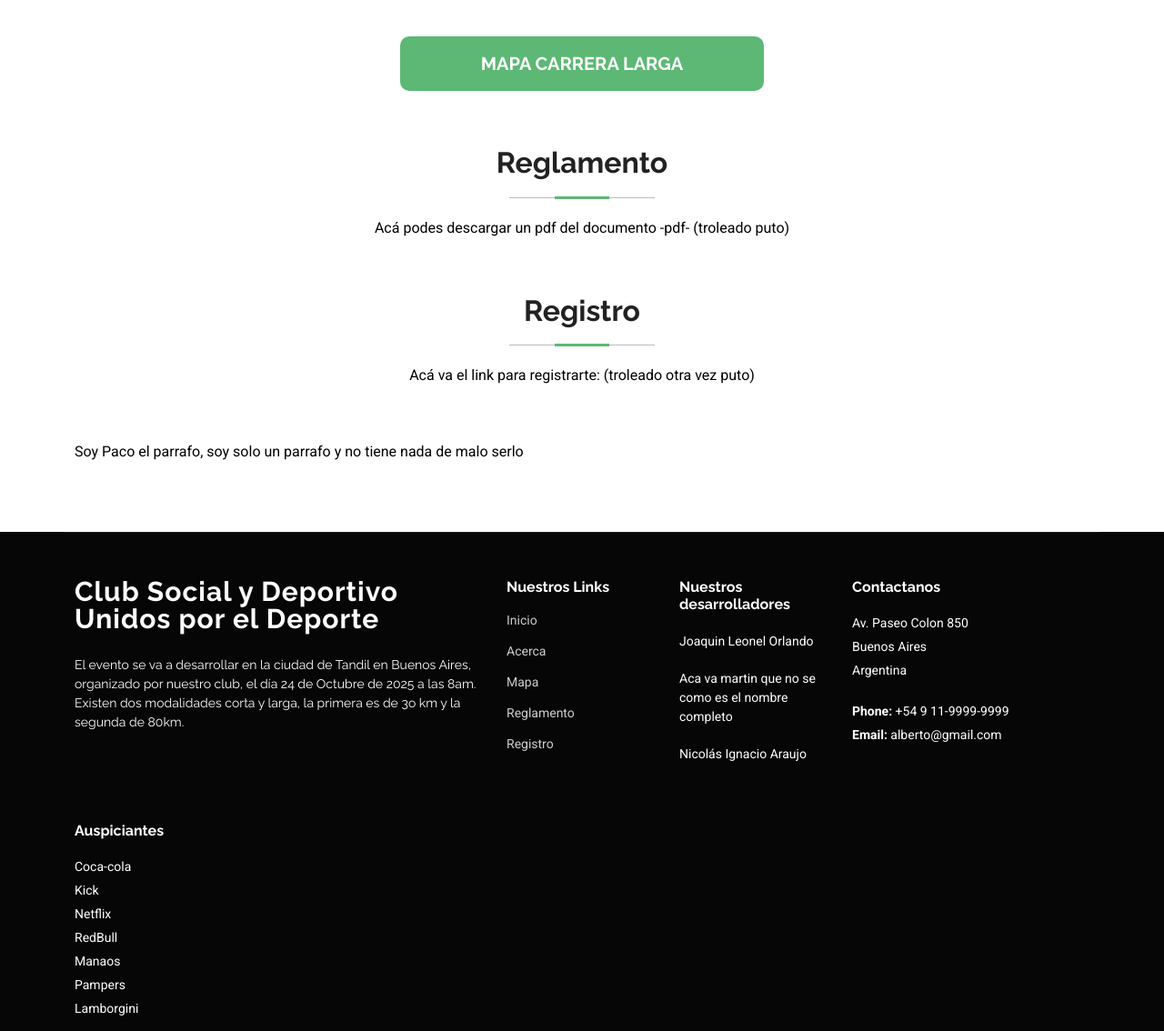
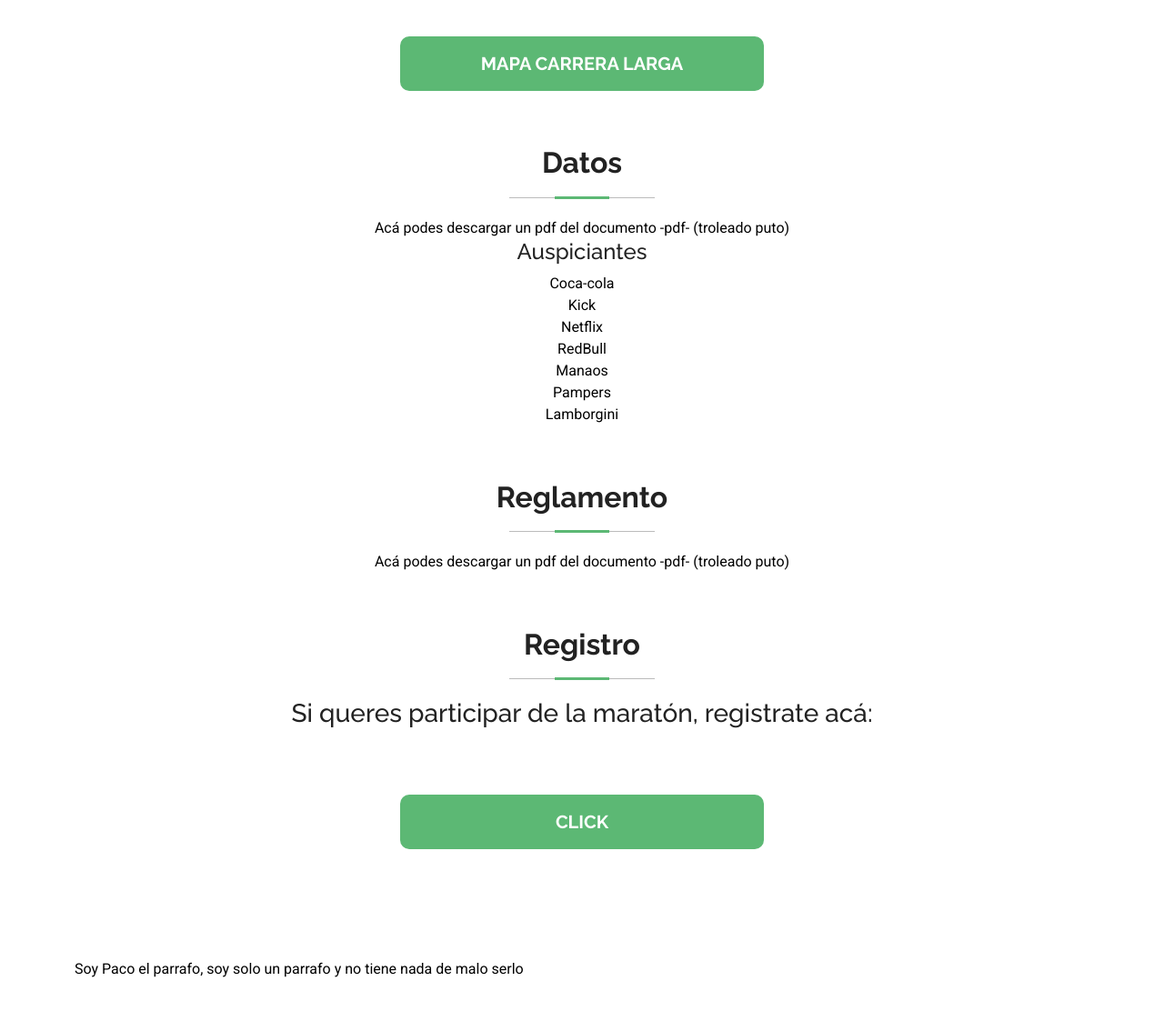
Before and after one commit to nicoaraujoo07/trabajofront, a Flask app: page / in a window 1280 px wide. Shown: the part 2453-3587 px from the top of the page at 91% size. Run offline with Flask 3, Linux system fonts and the light colour scheme; some libraries are stand-ins or nearby versions.

Commit message:
feat: cambios boludos :)

```diff
--- a/app.py
+++ b/app.py
@@ -16,14 +16,10 @@
 @app.route('/')
 def index():
     return render_template('index.html', datos=diccionario)
-def ir_registro():
-    return redirect(url_for('registro'))
-def ir_index():
-    return redirect(url_for('index'))
 
 @app.route("/registro")
 def registration():
-    return render_template('registro.html')
+    return render_template('registration.html')
 
 if __name__ == '__main__':
     app.run(debug=True)
--- a/static/css/main.css
+++ b/static/css/main.css
@@ -1878,7 +1878,7 @@
   padding-bottom: 20px;
 }
 
-#boton_carrera {
+#botones {
   margin-top: 40px;
   margin-bottom: 60px;
   background-color: #5cb874;
@@ -1893,7 +1893,7 @@
   font-weight: 700;
   text-transform: uppercase;
 }
-#boton_carrera:hover {
+#botones:hover {
   box-shadow: 2px 2px 5px rgba(0, 0, 0, 0.5);
 }
 
--- a/static/css/registracion.css
+++ b/static/css/registracion.css
@@ -1872,3 +1872,8 @@
 .starter-section {
   color : black;
 }
+
+.sitename-reg {
+  padding-left: 300px;
+  text-decoration: underline;
+}
--- a/templates/index.html
+++ b/templates/index.html
@@ -65,7 +65,7 @@
             <li><a href="#mapa">Mapa</a></li>
             <li><a href="#datos">Datos</a></li>
             <li><a href="#reglamento">Reglamento</a></li>
-            <li><a href="#registro">Contactanos</a></li>
+            <li><a href="#registro">Quiero participar</a></li>
           </ul>
           <i class="mobile-nav-toggle d-xl-none bi bi-list"></i>
         </nav>
@@ -120,7 +120,7 @@
           class="mapa" style="width: 100%"><iframe width="100%" height="600" frameborder="0" scrolling="no" marginheight="0" marginwidth="0" src="https://www.google.com/maps/embed?pb=!1m33!1m12!1m3!1d25388.350460584377!2d-59.14488223171573!3d-37.30594437924447!2m3!1f0!2f0!3f0!3m2!1i1024!2i768!4f13.1!4m18!3e2!4m5!1s0x9590dfe306289093%3A0x465978e20eff1da3!2sTreeland%20parque%20multiaventura%20desarrollado%20y%20coordinado%20por%20Piedra%20Libre%20Aventura%20Tandil%2C%20Palacios%203151%2C%20B7000%20Tandil%2C%20Provincia%20de%20Buenos%20Aires!3m2!1d-37.2966293!2d-59.090205299999994!4m4!1s0x95912023bfffffff%3A0x8c67505a087891e5!3m2!1d-37.3075036!2d-59.1305815!4m5!1s0x959121d1072b4ac1%3A0xa818a07693913430!2sPlaza%20VI%20Armada%20De%20La%20Fuerza%20A%C3%A9rea!3m2!1d-37.3119143!2d-59.158360099999996!5e0!3m2!1ses!2sar!4v1758394223806!5m2!1ses!2sar" width="100%" height="600" style="border:20;" allowfullscreen="" loading="lazy" referrerpolicy="no-referrer-when-downgrade"></iframe>
           </div>
           <div>
-            <a href="https://www.google.com/maps/dir/Treeland+parque+multiaventura+desarrollado+y+coordinado+por+Piedra+Libre+Aventura+Tandil,+Palacios+3151,+B7000+Tandil,+Provincia+de+Buenos+Aires/''/Plaza+VI+Armada+De+La+Fuerza+A%C3%A9rea/@-37.3059444,-59.1448822,14z/am=t/data=!4m20!4m19!1m5!1m1!1s0x9590dfe306289093:0x465978e20eff1da3!2m2!1d-59.0902053!2d-37.2966293!1m5!1m1!1s0x95912023bfffffff:0x8c67505a087891e5!2m2!1d-59.1305815!2d-37.3075036!1m5!1m1!1s0x959121d1072b4ac1:0xa818a07693913430!2m2!1d-59.1583601!2d-37.3119143!3e2?entry=ttu&g_ep=EgoyMDI1MDkxNy4wIKXMDSoASAFQAw%3D%3D" target="_blank"><button id="boton_carrera">MAPA CARRERA CORTA</button></a></iframe>
+            <a href="https://www.google.com/maps/dir/Treeland+parque+multiaventura+desarrollado+y+coordinado+por+Piedra+Libre+Aventura+Tandil,+Palacios+3151,+B7000+Tandil,+Provincia+de+Buenos+Aires/''/Plaza+VI+Armada+De+La+Fuerza+A%C3%A9rea/@-37.3059444,-59.1448822,14z/am=t/data=!4m20!4m19!1m5!1m1!1s0x9590dfe306289093:0x465978e20eff1da3!2m2!1d-59.0902053!2d-37.2966293!1m5!1m1!1s0x95912023bfffffff:0x8c67505a087891e5!2m2!1d-59.1305815!2d-37.3075036!1m5!1m1!1s0x959121d1072b4ac1:0xa818a07693913430!2m2!1d-59.1583601!2d-37.3119143!3e2?entry=ttu&g_ep=EgoyMDI1MDkxNy4wIKXMDSoASAFQAw%3D%3D" target="_blank"><button id="botones">MAPA CARRERA CORTA</button></a></iframe>
           </div>
         <h2 class="titulo_carrera">Carrera Larga</h2>
           <div
@@ -132,18 +132,34 @@
 
     <!-- End Section Title -->
 
+     <!-- Section Title -->
+      <div class="container section-title" data-aos="fade-up">
+        <h2 id="datos">Datos</h2>
+        <p>Acá podes descargar un pdf del documento -pdf- (troleado puto)</p>
+        <h4>Auspiciantes</h4>
+          <p>Coca-cola</p>
+          <p>Kick</p>
+          <p>Netflix</p>
+          <p>RedBull</p>
+          <p>Manaos</p>
+          <p>Pampers</p>
+          <p>Lamborgini</p>
+      </div>
+    <!-- End Section Title -->
+
     <!-- Section Title -->
       <div class="container section-title" data-aos="fade-up">
         <h2 id="reglamento">Reglamento</h2>
         <p>Acá podes descargar un pdf del documento -pdf- (troleado puto)</p>
-      </div><!-- End Section Title -->
+      </div>
+    <!-- End Section Title -->
 
     <!-- Section Title -->
       <div class="container section-title" data-aos="fade-up">
         <h2 id="registro">Registro</h2>
-        <p>Acá va el link para registrarte: (troleado otra vez puto)</p>
+        <h3>Si queres participar de la maratón, registrate acá:</h3><br>
+          <a href='/registro'><button id = "botones">Click</button></a>
       </div><!-- End Section Title -->
-
       <div class="container" data-aos="fade-up">
         <p>Soy Paco el parrafo, soy solo un parrafo y no tiene nada de malo serlo</p>
       </div>
@@ -193,14 +209,7 @@
         </div>
 
         <div class="col-lg-3 col-md-12 footer-contact text-center text-md-start">
-          <h4>Auspiciantes</h4>
-          <p>Coca-cola</p>
-          <p>Kick</p>
-          <p>Netflix</p>
-          <p>RedBull</p>
-          <p>Manaos</p>
-          <p>Pampers</p>
-          <p>Lamborgini</p>
+
         </div>
 
       </div>
--- a/templates/registration.html
+++ b/templates/registration.html
@@ -70,8 +70,7 @@
         <a href="#" class="logo d-flex align-items-center">
           <!-- Uncomment the line below if you also wish to use an image logo -->
           <!-- <img src="assets/img/logo.png" alt=""> -->
-          <h1 class="sitename">Club Social y Deportivo Unidos por el Deporte</h1>
-          <h2 class="sitename">Registración:</h2>
+          <h1 class="sitename">Club Social y Deportivo Unidos por el Deporte</h1><h1 class = "sitename-reg">Registración</h1>
         </a>
         </div>
 
@@ -80,7 +79,6 @@
   </header>
 
   <main class="main">
-
     <!-- Page Title -->
     <div class="page-title" data-aos="fade">
       <div class="heading">
```
